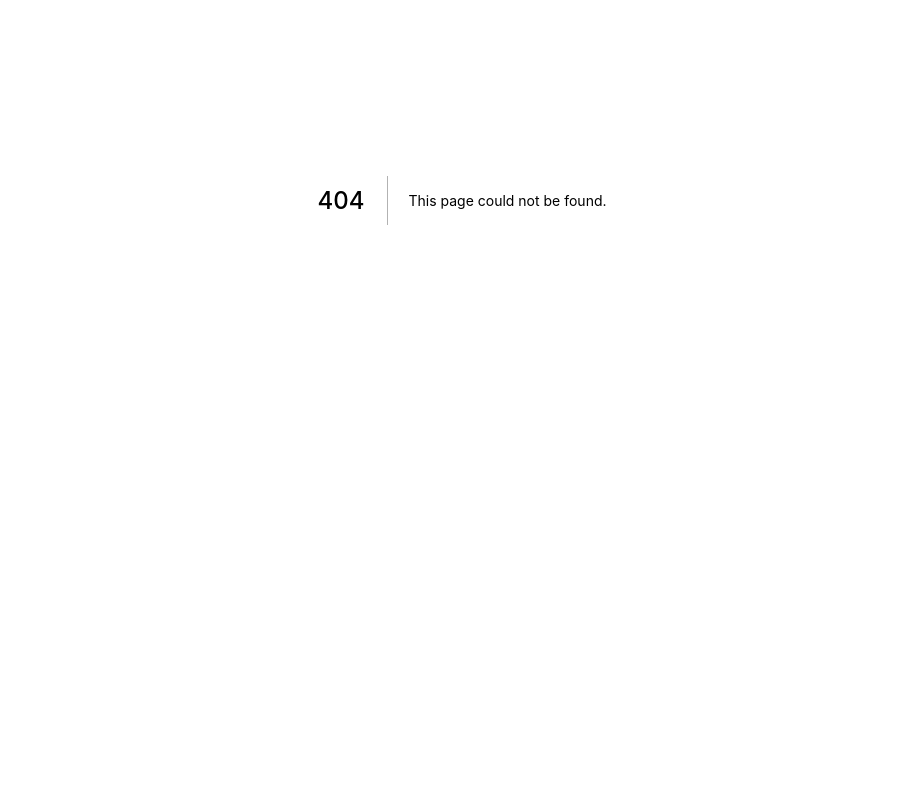
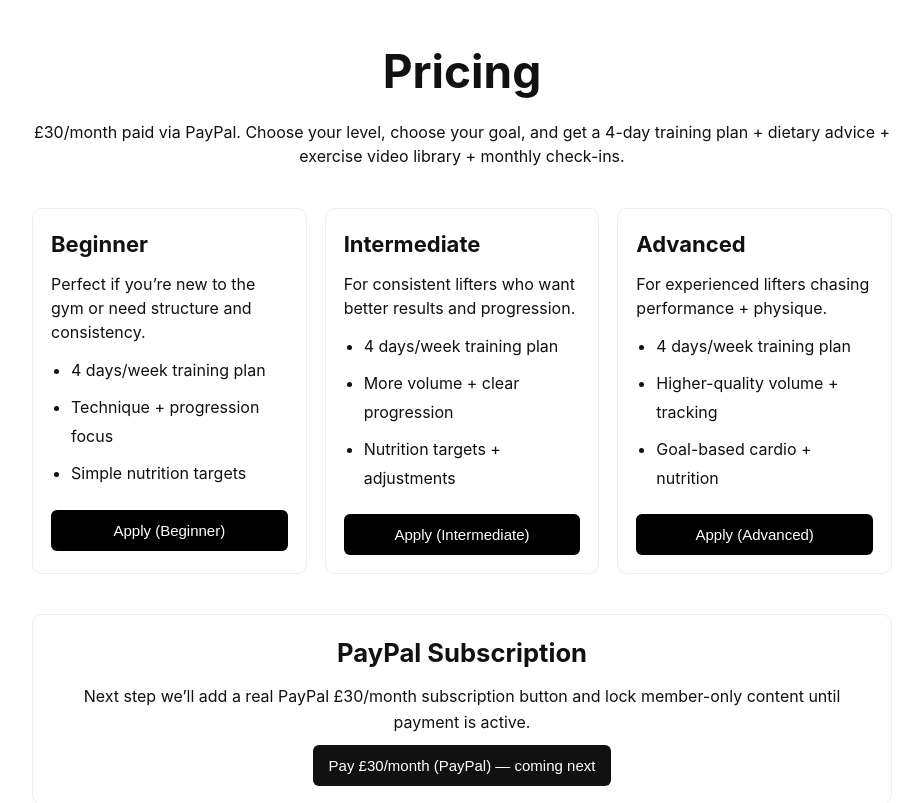
Before and after one commit to cbpumpcoaching/online-coaching-platform, a Next.js app: page /pricing in a window 1280 px wide. Before the commit this address had no page. Shown: the part 200-1003 px from the top of the page, without its empty margins (178-1101 px from the left). Before the commit the page ends 800 px from the top, so only its background shows below. Built offline with nearby package versions, Linux system fonts and the light colour scheme.

Commit message:
Create pricing.js

```diff
--- /dev/null
+++ b/pages/pricing.js
@@ -0,0 +1,133 @@
+import Layout from "../components/Layout";
+
+export default function Pricing() {
+  return (
+    <Layout>
+      <section style={{ textAlign: "center" }}>
+        <h1 style={{ fontSize: 46, margin: 0 }}>Pricing</h1>
+        <p style={{ marginTop: 12, fontSize: 16, lineHeight: 1.5 }}>
+          £30/month paid via PayPal. Choose your level, choose your goal, and get
+          a 4-day training plan + dietary advice + exercise video library + monthly check-ins.
+        </p>
+      </section>
+
+      <div style={styles.grid}>
+        <div style={styles.card}>
+          <h2 style={styles.cardTitle}>Beginner</h2>
+          <p style={styles.cardText}>
+            Perfect if you’re new to the gym or need structure and consistency.
+          </p>
+          <ul style={styles.list}>
+            <li>4 days/week training plan</li>
+            <li>Technique + progression focus</li>
+            <li>Simple nutrition targets</li>
+          </ul>
+          <a href="/apply" style={{ textDecoration: "none" }}>
+            <button style={styles.button}>Apply (Beginner)</button>
+          </a>
+        </div>
+
+        <div style={styles.card}>
+          <h2 style={styles.cardTitle}>Intermediate</h2>
+          <p style={styles.cardText}>
+            For consistent lifters who want better results and progression.
+          </p>
+          <ul style={styles.list}>
+            <li>4 days/week training plan</li>
+            <li>More volume + clear progression</li>
+            <li>Nutrition targets + adjustments</li>
+          </ul>
+          <a href="/apply" style={{ textDecoration: "none" }}>
+            <button style={styles.button}>Apply (Intermediate)</button>
+          </a>
+        </div>
+
+        <div style={styles.card}>
+          <h2 style={styles.cardTitle}>Advanced</h2>
+          <p style={styles.cardText}>
+            For experienced lifters chasing performance + physique.
+          </p>
+          <ul style={styles.list}>
+            <li>4 days/week training plan</li>
+            <li>Higher-quality volume + tracking</li>
+            <li>Goal-based cardio + nutrition</li>
+          </ul>
+          <a href="/apply" style={{ textDecoration: "none" }}>
+            <button style={styles.button}>Apply (Advanced)</button>
+          </a>
+        </div>
+      </div>
+
+      <section style={styles.paypalBox}>
+        <h2 style={{ margin: 0 }}>PayPal Subscription</h2>
+        <p style={{ marginTop: 10 }}>
+          Next step we’ll add a real PayPal £30/month subscription button and lock
+          member-only content until payment is active.
+        </p>
+
+        <button
+          style={styles.buttonAlt}
+          onClick={() => alert("Next step: Add PayPal subscription checkout + payment verification.")}
+        >
+          Pay £30/month (PayPal) — coming next
+        </button>
+      </section>
+    </Layout>
+  );
+}
+
+const styles = {
+  grid: {
+    display: "grid",
+    gridTemplateColumns: "repeat(3, minmax(0, 1fr))",
+    gap: 18,
+    marginTop: 40,
+  },
+  card: {
+    border: "1px solid #eee",
+    borderRadius: 10,
+    padding: 18,
+  },
+  cardTitle: {
+    margin: 0,
+    fontSize: 22,
+  },
+  cardText: {
+    marginTop: 10,
+    marginBottom: 12,
+    lineHeight: 1.5,
+  },
+  list: {
+    margin: 0,
+    paddingLeft: 20,
+    lineHeight: 1.8,
+  },
+  button: {
+    width: "100%",
+    marginTop: 14,
+    background: "#000",
+    color: "#fff",
+    border: "none",
+    borderRadius: 6,
+    padding: "12px 16px",
+    fontSize: 15,
+    cursor: "pointer",
+  },
+  paypalBox: {
+    marginTop: 40,
+    border: "1px solid #eee",
+    borderRadius: 10,
+    padding: 18,
+    textAlign: "center",
+  },
+  buttonAlt: {
+    marginTop: 10,
+    background: "#111",
+    color: "#fff",
+    border: "none",
+    borderRadius: 6,
+    padding: "12px 16px",
+    fontSize: 15,
+    cursor: "pointer",
+  },
+};
```
